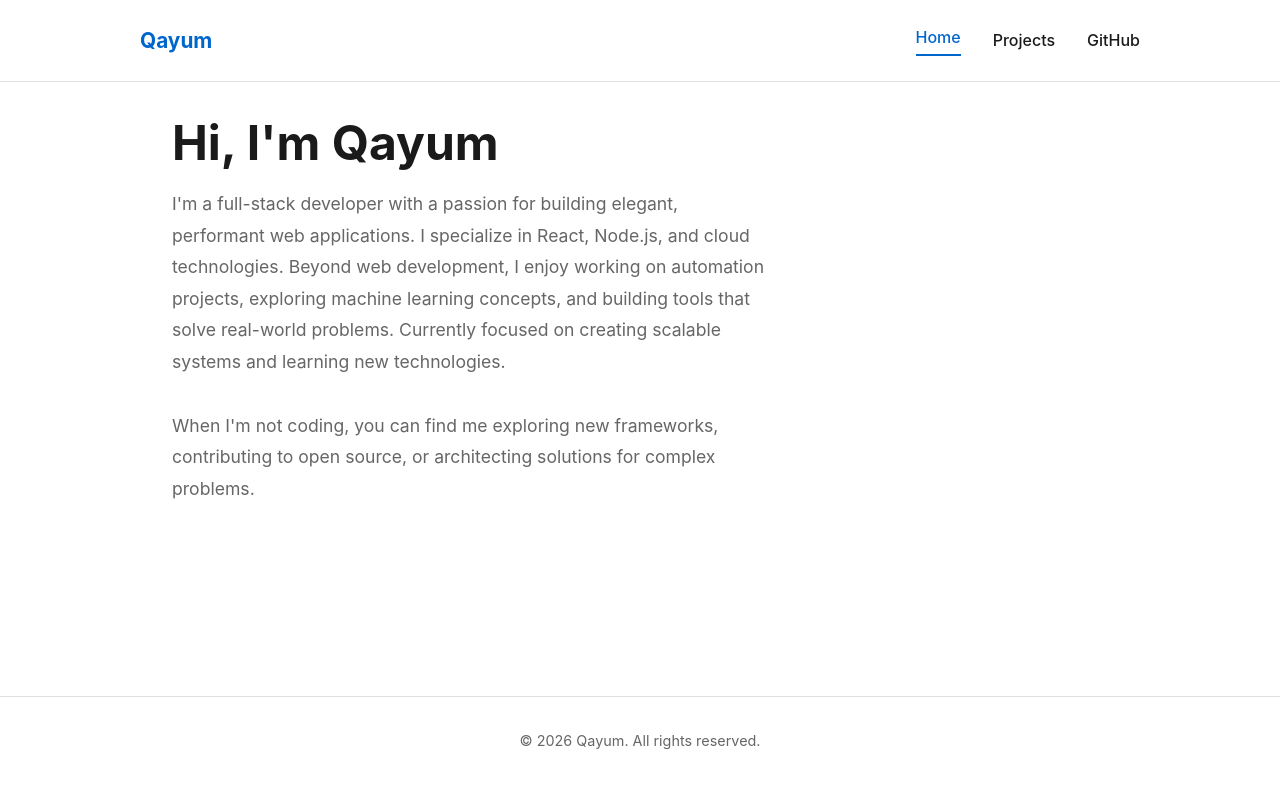
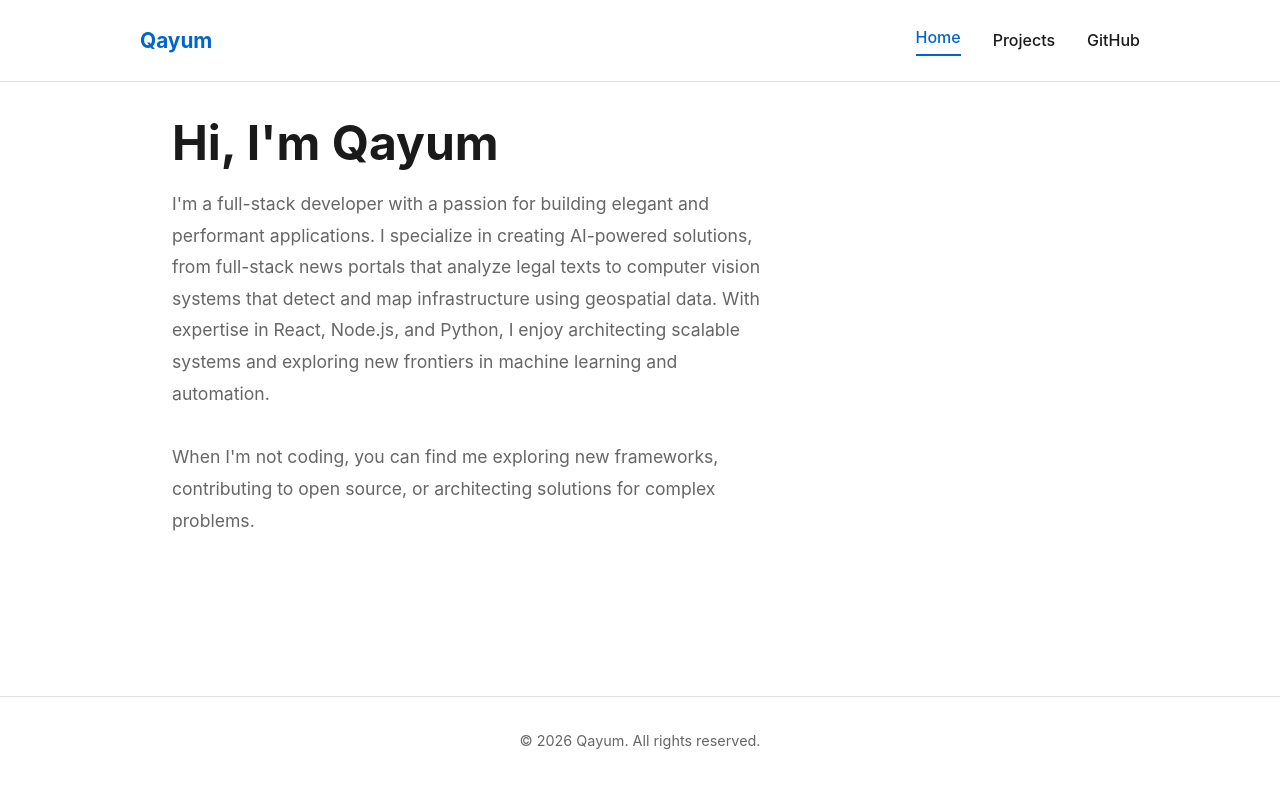
Before and after one commit to qayumXD/qayumXD.github.io, a React (Vite) app: page / in a window 1280 px wide. Shown: the top 788 px of the page. Built offline with nearby package versions, Linux system fonts and the light colour scheme.

Commit message:
feat: update home page contect to reflect the new projects i have added

```diff
--- a/src/pages/Home.jsx
+++ b/src/pages/Home.jsx
@@ -3,10 +3,11 @@ export default function Home() {
     <div className="hero">
       <h1>Hi, I'm Qayum</h1>
       <p className="bio">
-        I'm a full-stack developer with a passion for building elegant, performant web applications.
-        I specialize in React, Node.js, and cloud technologies. Beyond web development, I enjoy
-        working on automation projects, exploring machine learning concepts, and building tools that
-        solve real-world problems. Currently focused on creating scalable systems and learning new technologies.
+        I'm a full-stack developer with a passion for building elegant and performant applications.
+        I specialize in creating AI-powered solutions, from full-stack news portals that analyze
+        legal texts to computer vision systems that detect and map infrastructure using geospatial data.
+        With expertise in React, Node.js, and Python, I enjoy architecting scalable systems and
+        exploring new frontiers in machine learning and automation.
       </p>
       <p className="bio" style={{ marginTop: '2rem' }}>
         When I'm not coding, you can find me exploring new frameworks, contributing to open source,
```
